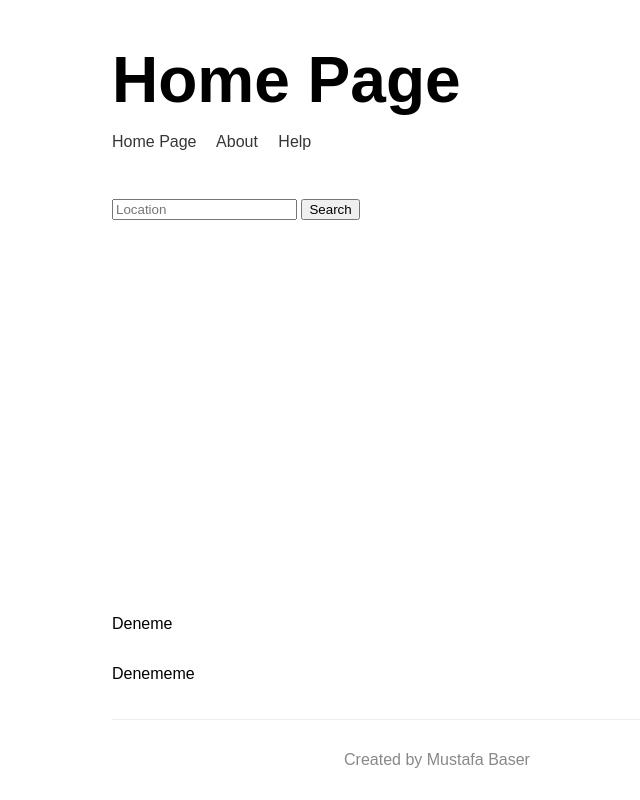
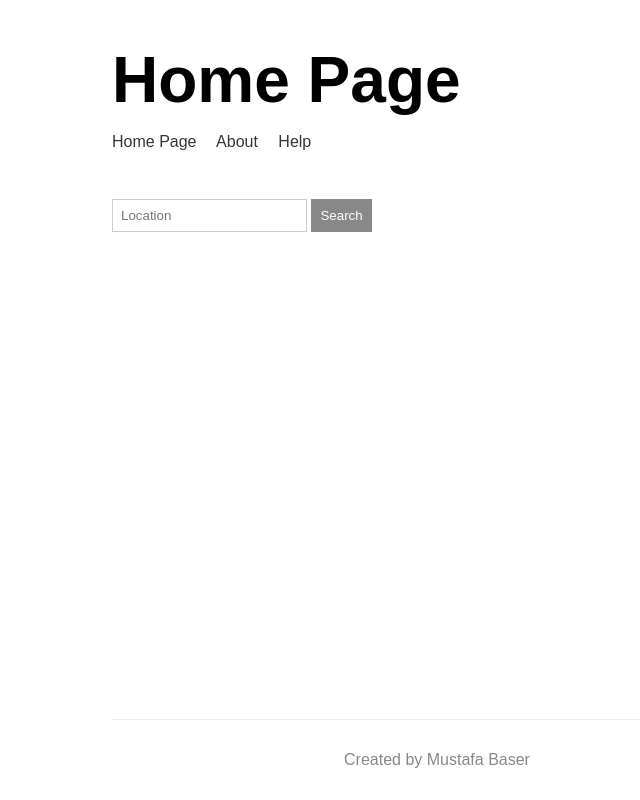
Before and after one commit to mustafakbaser/js-express-web-server, a Node server app: page / in a window 1280 px wide. Shown: the whole page, without its empty margins (203-843 px from the left). Run offline with Node 20, Linux system fonts and the light colour scheme.

Commit message:
Search Logic

```diff
--- a/public/css/styles.css
+++ b/public/css/styles.css
@@ -41,3 +41,16 @@ h1 {
 .portrait {
     width: 250px;
 }
+
+input {
+  border: 1px solid #cccccc;
+  padding: 8px;
+}
+
+button {
+  cursor: pointer;
+  border: 1px solid #888888;
+  background: #888888;
+  color: white;
+  padding: 8px;
+}
--- a/templates/views/index.hbs
+++ b/templates/views/index.hbs
@@ -5,7 +5,7 @@
     <title>Home Page</title>
     <link rel="icon" href="/img/weather.png">
     <link rel="stylesheet" href="/css/styles.css">
-    <script src="/js/app.js"></script>
+
 </head>
 
 <body>
@@ -16,11 +16,12 @@
             <input placeholder="Location">
             <button>Search</button>
         </form>
+
+        <p id="message-1"></p>
+        <p id="message-2"></p>
     </div>
 
-    <p id="message-1">Deneme</p>
-    <p id="message-2">Denememe</p>
-
+    <script src="/js/app.js"></script>
     {{>footer}}
 
 </body>
```
Also changed, not shown: public/js/app.js.
